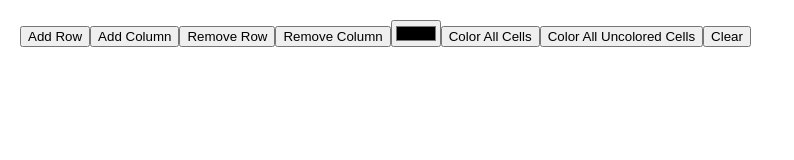
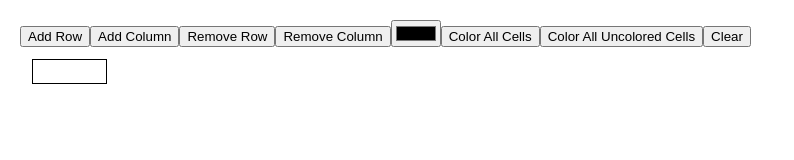
Before and after one commit to wy33/Web_Dev_Assignment4, a React (Create React App) app in the folder src/: page / in a window 1280 px wide. Both pictures are taken after a click on the button "Color All Cells". Shown: the top 160 px of the page, without its empty margins (0-794 px from the left). Built offline with nearby package versions, Linux system fonts and the light colour scheme.

Commit message:
Grid is correctly displaying now with CSS. Color not setting properly

```diff
--- a/src/App.js
+++ b/src/App.js
@@ -31,9 +31,18 @@ function Grid({ cellColors, onCellClick }) {
 			);
 		}
 	}
+	let content;
 	return (
 		<table className="table">
-			{cells}
+			<tbody>
+				{cells.map((row) => {
+					return (
+						<tr>
+							{row}
+						</tr>
+					)
+				})}
+			</tbody>
 		</table>
 	);
 }
@@ -123,7 +132,8 @@ export default function Main() {
 	}
 
 	function onTableClick(i, j) {
-		newCells = cells;
+		const newCells = cells;
+		//unsure why this isn't getting the color properly
 		newCells[i][j] = color;
 		setCells(newCells);
 	}
--- a/src/styles.css
+++ b/src/styles.css
@@ -88,3 +88,17 @@ body {
 .game-info {
   margin-left: 20px;
 }
+
+tr {
+    margin-top: 10px;
+}
+
+td {
+    border: 1px solid black;
+    float: left;
+    padding: 5px 5px;
+    margin-left: 10px;
+    margin-top: 10px;
+    width: 75px;
+    height: 25px;
+}
```
